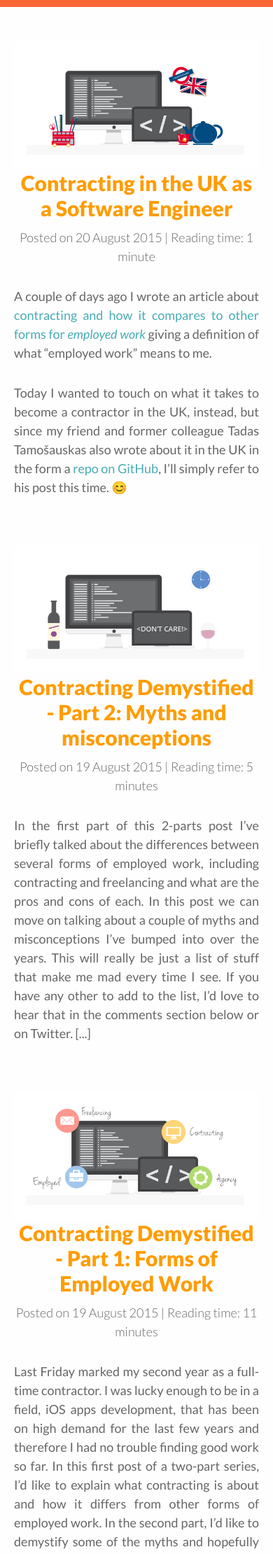
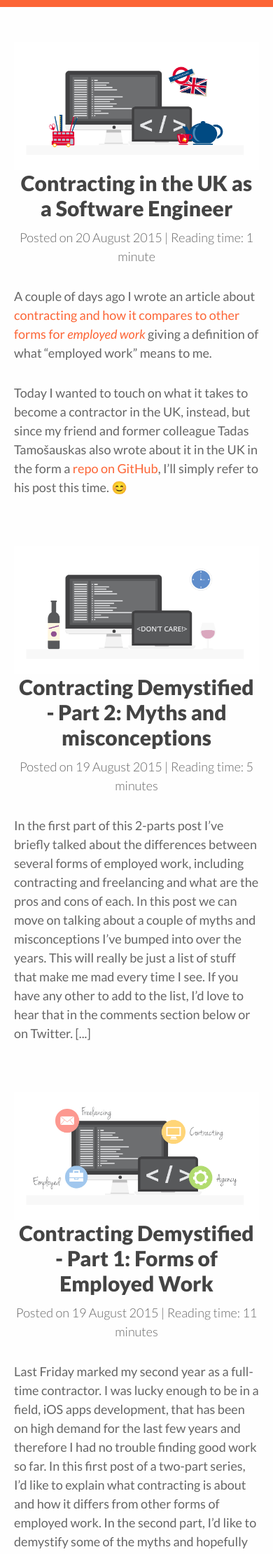
Before and after one commit to gtranchedone/gtranchedone.github.io, a Jekyll site: the page built from index.html, in a window 390 px wide. Shown: the part 890-3110 px from the top of the page at 70% size. Built offline with Jekyll 4.4.1, drawn with Linux system fonts in a browser that asks for light colours; nearby versions of some CDN libraries; emoji names are drawn with the system emoji font; Markdown is read by kramdown in place of the engine named in the settings; the list of posts is cut into pages by our own code.

Commit message:
Fixing responsive layout.

```diff
--- a/assets/css/main.scss
+++ b/assets/css/main.scss
@@ -13,9 +13,10 @@
 
 $text-color:			#666666;
 $details-text-color:	#666666;
-$titles-color:			#FF9C01;
-$links-color-normal:	#48ACB5;
-$links-color-hover:		#94D5CA;
+$titles-color:			#444444;
+$quotes-large-color:	#FC6536;
+$links-color-normal:	#FC6536;
+$links-color-hover:		#48ACB5;
 $background-color:		#FEFEFE;
 
 $text-highlight-color:			#FFFFFF;
@@ -78,6 +79,10 @@
     color: $links-color-normal;
     text-decoration: none;
     cursor: pointer;
+
+    h1 {
+        color: $titles-color;
+    }
 }
 
 a:hover, a:visited:hover, a:hover h1, a:visited:hover h1 {
@@ -95,6 +100,10 @@
 	line-height: normal;
 	color: $titles-color;
 	display: inline-block;
+
+	a {
+    	color: $titles-color;
+	}
 }
 
 h2 {
@@ -298,7 +307,7 @@
     font-style: italic;
     text-align: justify;
     font-weight: normal;
-    color: $titles-color;
+    color: $quotes-large-color;
     font-size: $base-font-size * 1.5;
 }
 
@@ -344,8 +353,12 @@
 
 @media only screen and (max-width: 549px) {
 
-    .post h2, .post h3 {
+    .post, .post p, .post h2, .post h3 {
         text-align: left;
+    }
+
+    .blockquote-large {
+        font-size: 20px;
     }
 
 }
--- a/assets/css/navbar.scss
+++ b/assets/css/navbar.scss
@@ -215,6 +215,11 @@
 
 @media only screen and (max-width: 549px) {
 
+    .nav_hold .nav_logo {
+        width: 100%;
+        padding: 20px 0;
+    }
+
     .nav_bar #social {
     	display: none;
 	}
```
Also changed, not shown: 3 other files.
